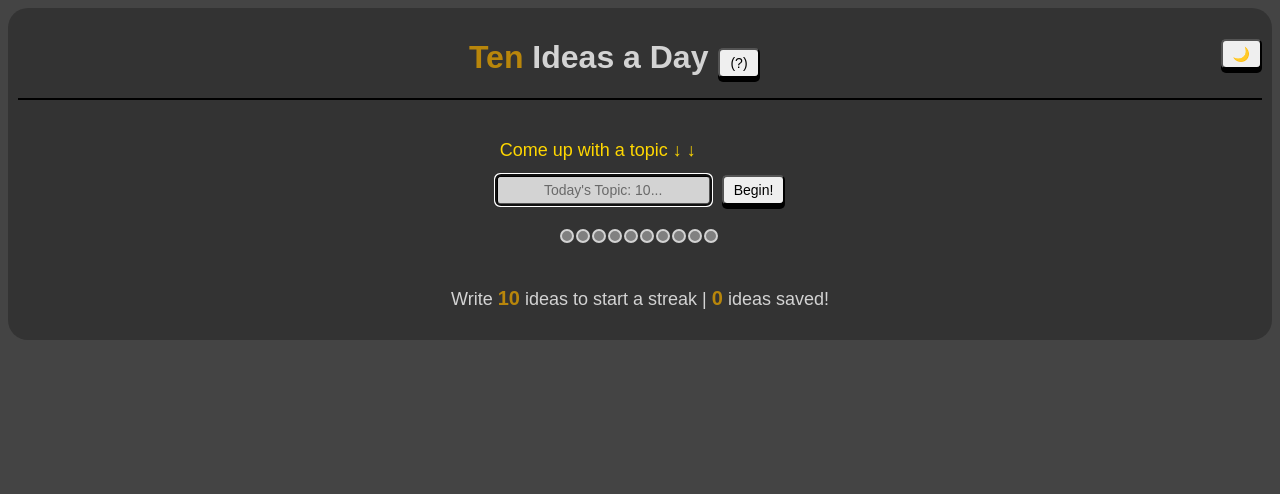
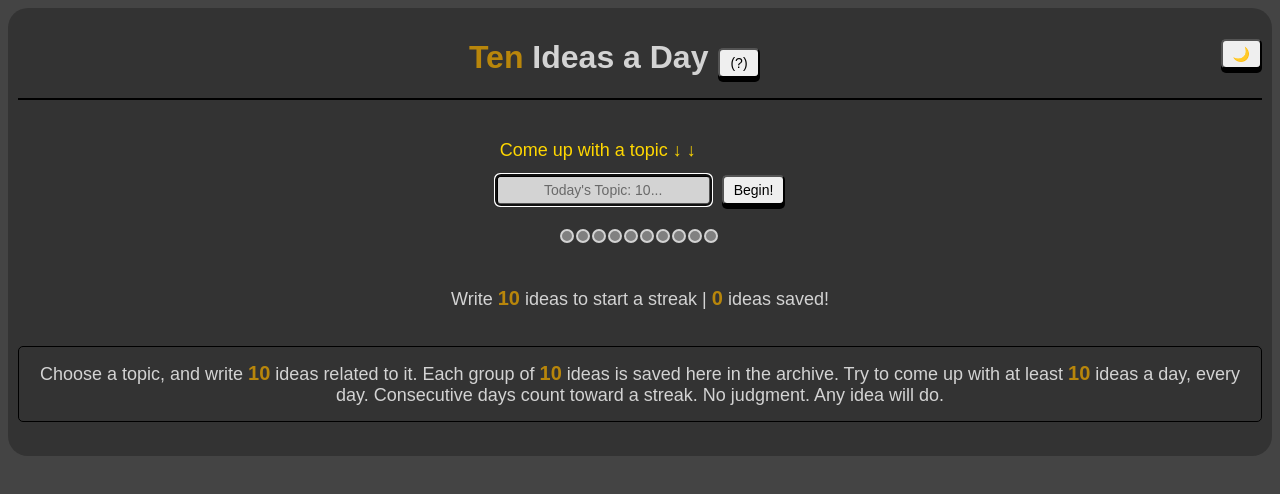
Before and after one commit to waynebeam/TenIdeasReact, a React (Vite) app: page / in a window 1280 px wide. Shown: the top 494 px of the page. Built offline with nearby package versions, Linux system fonts and the light colour scheme.

Commit message:
Description text displayed in the archive when archive is empty

```diff
--- a/src/App.css
+++ b/src/App.css
@@ -298,6 +298,13 @@ hr {
 }
 
 
+.descriptionText {
+  padding: 15px;
+  display: inline-block;
+  margin-top: 2em;
+  border-radius: 5px;
+  border: solid 1px black;
+}
 
 @media only screen and (min-width: 600px) {
   .container {
--- a/src/Components/ArchiveList.jsx
+++ b/src/Components/ArchiveList.jsx
@@ -185,7 +185,9 @@ let headingStyle = "archiveHeading listHeading";
 
           </div>
           :
-          null
+          <p className={spanStyle + " descriptionText"}>
+            Choose a topic, and write <span className={"number"}>10</span> ideas related to it. Each group of <span className={"number"}>10</span> ideas is saved here in the archive. Try to come up with at least <span className={"number"}>10</span> ideas a day, every day. Consecutive days count toward a streak. No judgment. Any idea will do.
+          </p>
       }
     <div className={"container"}>
       {
--- a/src/Components/IdeasList.jsx
+++ b/src/Components/IdeasList.jsx
@@ -23,16 +23,16 @@ export function IdeasList() {
 
   const hintTexts = [
     "Come up with a topic \u2193 \u2193",
-    `Now think an idea for "${topic}"`,
-    "Now come up with a second idea",
-    "Now think of idea number 3",
-    "...and 4",
-    "and so on...",
-    "keep going!",
-    "a seventh idea",
-    "7 down 3 to go!",
-    "Number 9,",
-    "Last one, number 10!"
+    `Now think an idea for "${topic} \u2193 \u2193"`,
+    "Now come up with a second idea \u2193 \u2193",
+    "Now think of idea number 3 \u2193 \u2193",
+    "...and 4 \u2193 \u2193",
+    "and so on... \u2193 \u2193",
+    "keep going! \u2193 \u2193",
+    "a seventh idea \u2193 \u2193",
+    "7 down 3 to go! \u2193 \u2193",
+    "Number 9, \u2193 \u2193",
+    "Last one, number 10! \u2193 \u2193"
   ];
   localStorage.setItem("darkMode",darkMode);
   let mainContainerStyle = "mainContainer";
```
